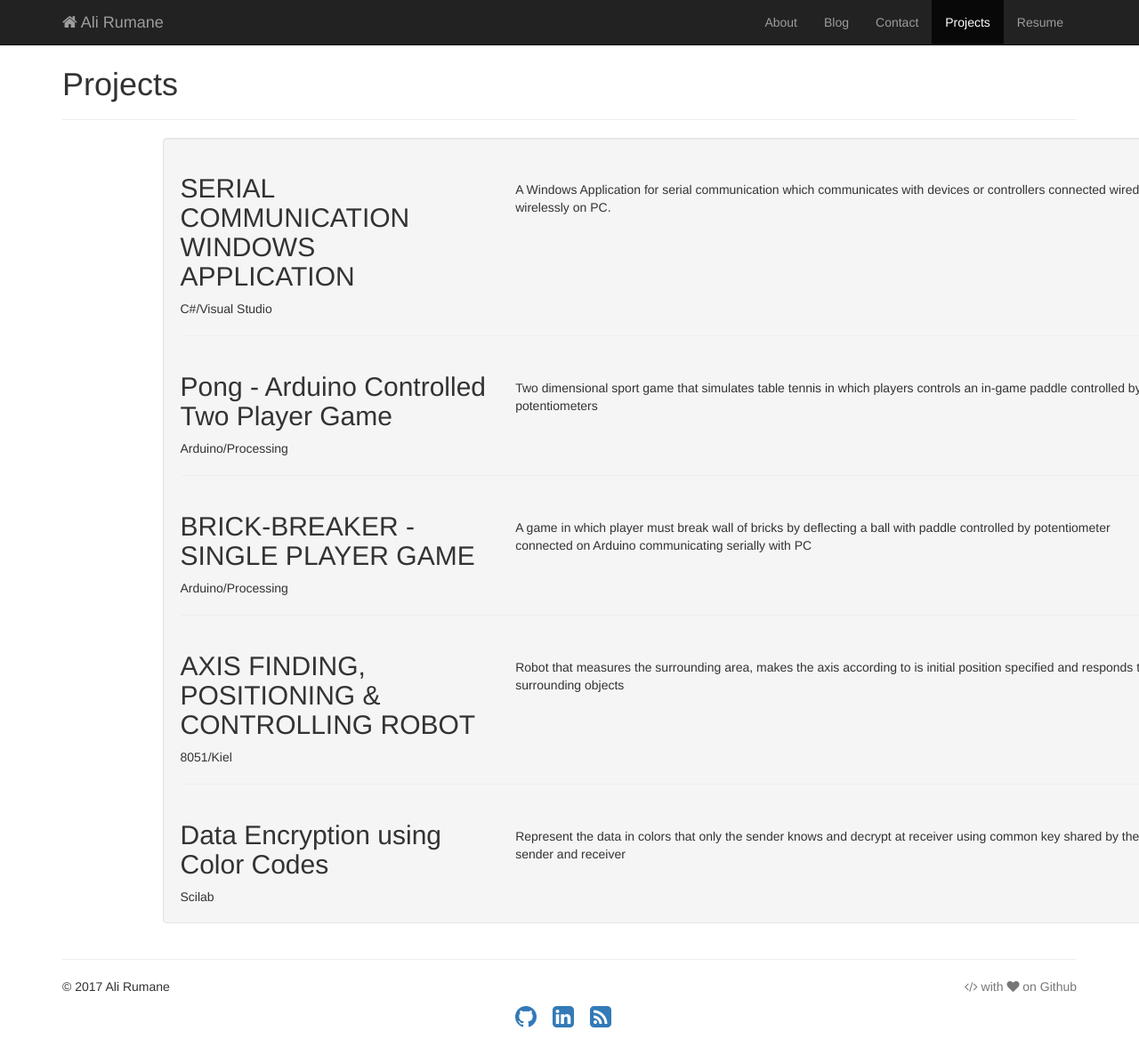
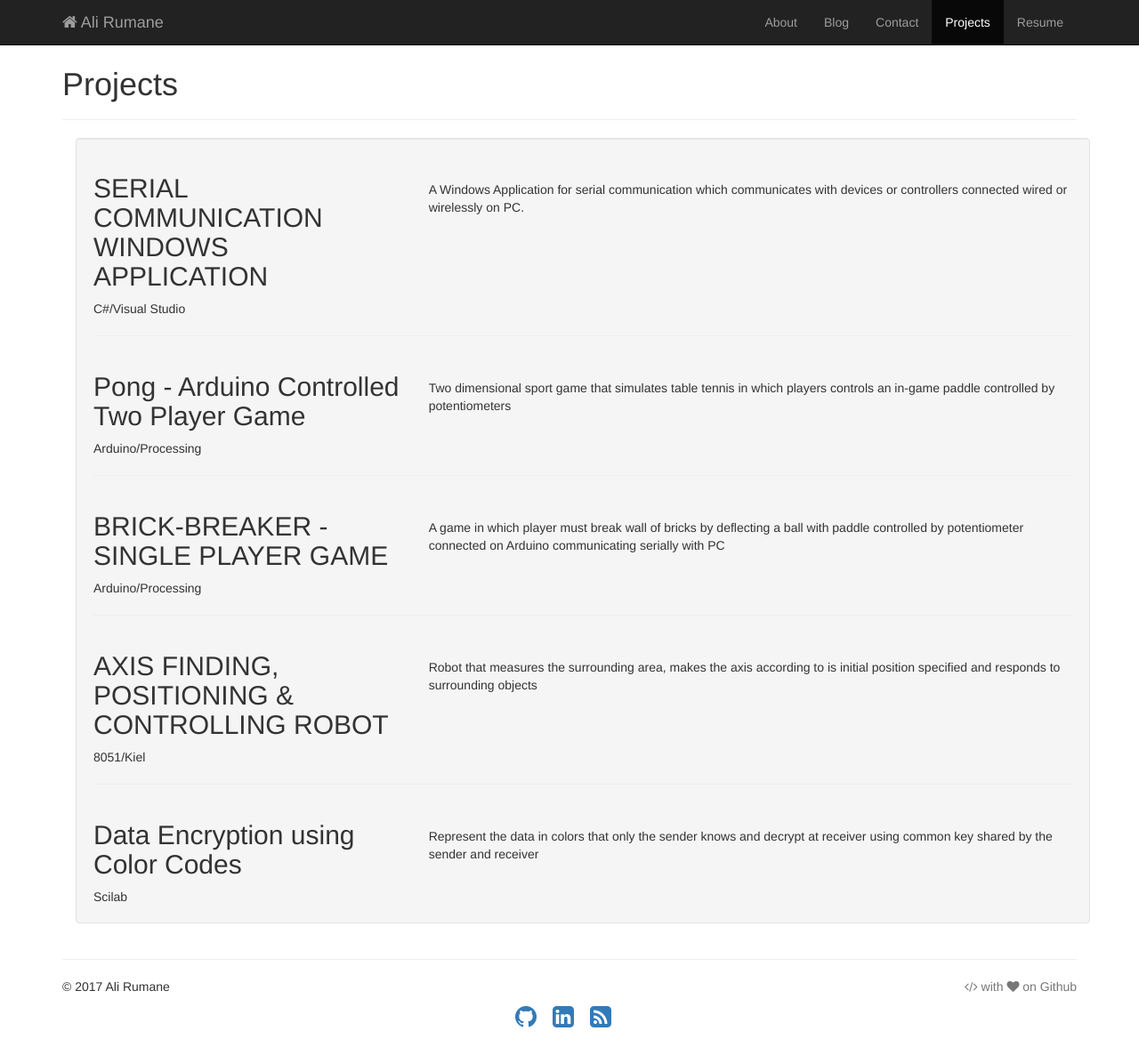
Before and after one commit to alirumane/ali-backup, a Jekyll site: the page built from projects.html, in a window 1280 px wide and 1168 px high. Shown: the whole window at 89% size. Built offline with Jekyll 4.4.1, drawn with Linux system fonts in a browser that asks for light colours.

Commit message:
Update projects.html

```diff
--- a/projects.html
+++ b/projects.html
@@ -8,7 +8,7 @@
 
  <div class="container">
 	<div class="row">
-         <div class="col-md-offset-1 col-md-12">
+         <div class="col-md-12">
           <div class="well">
 
 {% for project in site.data.projects.projects %}
```
